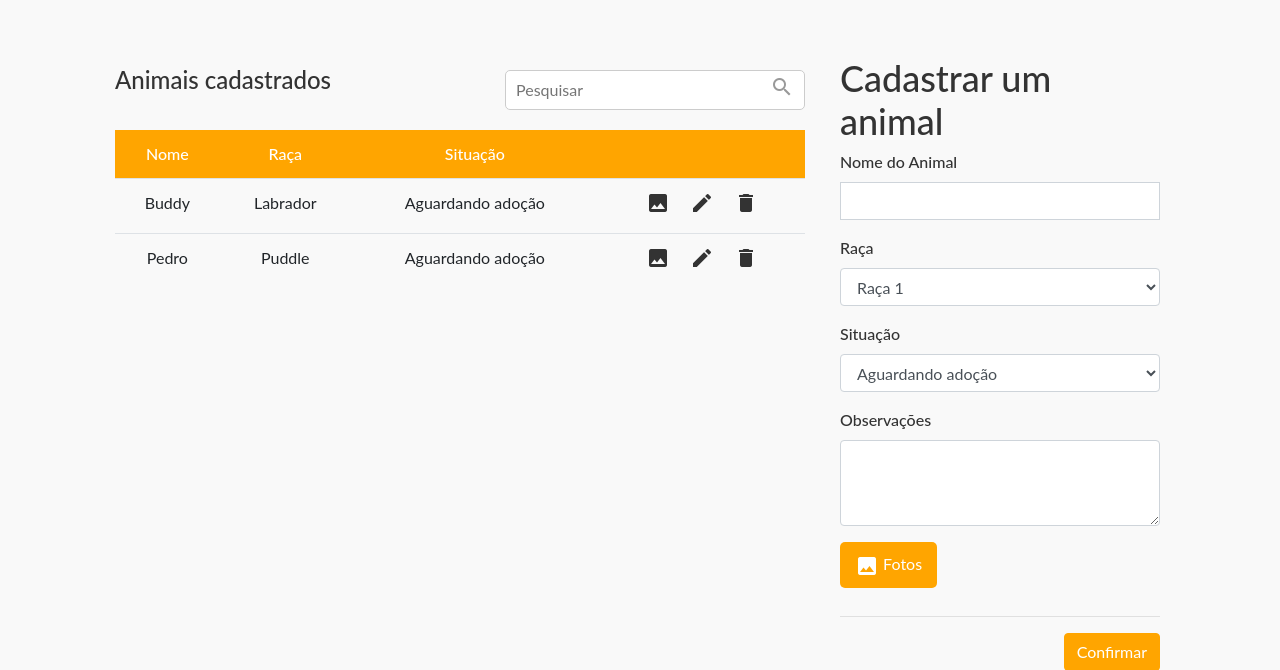
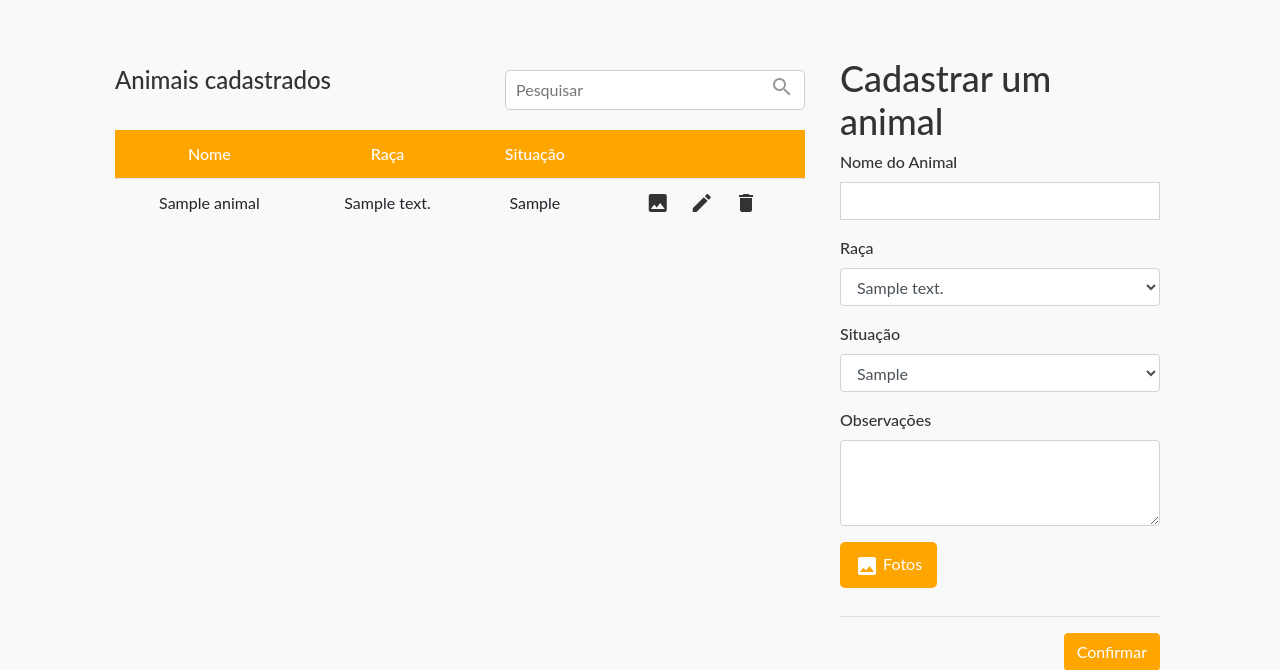
Before and after one commit to EPiaia/projeto-integrador-5, a Django app: page /animais/ in a window 1280 px wide. Shown: the part 92-762 px from the top of the page. Run offline with Django 4.2, Linux system fonts and the light colour scheme; tables that the repository leaves empty hold one stand-in row (values such as "Sample post"); some libraries are stand-ins or nearby versions.

Commit message:
Finalização cadastro de animal (sem fotos)

```diff
--- a/pi5/pi5/models.py
+++ b/pi5/pi5/models.py
@@ -8,6 +8,14 @@ class Tipo(models.Model):
         verbose_name_plural = "Tipos"
     def __str__(self):
         return self.tipo
+
+class Situacao(models.Model):
+    situacao = models.CharField(max_length=30)
+    class Meta:
+        verbose_name = "Situação"
+        verbose_name_plural = "Situações"
+    def __str__(self):
+        return self.situacao
 
 class Raca(models.Model):
     tipo = models.ForeignKey(Tipo, on_delete=models.CASCADE)
@@ -60,7 +68,7 @@ class Animal(models.Model):
     nome = models.CharField(max_length = 60)
     foto = models.ImageField(upload_to='animais')
     observacao = models.CharField(max_length = 200)
-    situacao = models.CharField(max_length = 100)
+    situacao = models.ForeignKey(Situacao, on_delete=models.CASCADE)
     raca = models.ForeignKey(Raca, on_delete=models.CASCADE)
     class Meta:
         verbose_name = "Animal"
--- a/pi5/pi5/urls.py
+++ b/pi5/pi5/urls.py
@@ -34,5 +34,7 @@ urlpatterns = [
     path('relatorioResgates/', views.relatorioResgates, name='relatorioResgates'),
     path('resgates/', views.resgates, name='resgates'),
     path('excluir_raca/<int:id>', views.excluirRaca, name="excluir_raca"),
-    path('editar_raca/<int:id>', views.editarRaca, name="editar_raca")
+    path('editar_raca/<int:id>', views.editarRaca, name="editar_raca"),
+    path('excluir_animal/<int:id>', views.excluirAnimal, name="excluir_animal"),
+    path('editar_animal/<int:id>', views.editarAnimal, name="editar_animal")
 ]
--- a/pi5/pi5/views.py
+++ b/pi5/pi5/views.py
@@ -57,7 +57,55 @@ def adotar(request):
     return render(request, "adotar.html")
 
 def animais(request):
-    return render(request, "animais.html")
+    if request.method == 'POST':
+        animal = Animal(
+            nome = request.POST['nome'].strip(),
+            observacao = request.POST['observacoes'].strip(),
+            situacao = Situacao.objects.get(id=request.POST['situacao']),
+            raca = Raca.objects.get(id=request.POST['raca'])
+        )
+        animal.save()
+        return redirect('animais')
+    else:
+        animais = Animal.objects.all()
+        racas = Raca.objects.all()
+        situacoes = Situacao.objects.all()
+
+        context = {
+            "animais": animais,
+            "racas": racas,
+            "situacoes": situacoes
+        }
+
+        return render(request, "animais.html", context)
+
+def excluirAnimal(request, id):
+    animal = Animal.objects.get(id=id)
+    animal.delete()
+    return redirect('animais')
+
+def editarAnimal(request, id):
+    animal = Animal.objects.get(id=id)
+    if request.method == 'POST':
+        animal.nome = request.POST['nome'].strip()
+        animal.raca = Raca.objects.get(id=request.POST['raca'])
+        animal.situacao = Situacao.objects.get(id=request.POST['situacao'])
+        animal.observacao = request.POST['observacoes'].strip()
+        animal.save()
+        return redirect('animais')
+    else:
+        situacoes = Situacao.objects.all()
+        racas = Raca.objects.all()
+        animais = Animal.objects.all()
+
+        context = {
+            "animal": animal,
+            "animais": animais,
+            "racas": racas,
+            "situacoes": situacoes
+        }
+
+        return render(request, "animais.html", context)
 
 def cadastro(request):
     return render(request, "cadastro.html")
--- a/pi5/templates/animais.html
+++ b/pi5/templates/animais.html
@@ -122,71 +122,60 @@
 							</tr>
 						</thead>
 						<tbody>
+							{% for animal in animais %}
 							<tr>
-								<td>Buddy</td>
-								<td>Labrador</td>
-								<td>Aguardando adoção</td>
+								<td>{{ animal.nome }}</td>
+								<td>{{ animal.raca.descricao }}</td>
+								<td>{{ animal.situacao.situacao }}</td>
 								<td>
 									<button class="icon-button" onclick="openDialog('main-dialog')">
 										<i class="material-icons cad-edit-icon">photo</i>
 									</button>
 									<button class="icon-button ml-3">
-										<i class="material-icons cad-edit-icon">edit</i>
+										<a href="{% url 'editar_animal' animal.id %}"><i class="material-icons cad-edit-icon">edit</i></a>
 									</button>
 									<button class="icon-button ml-3">
-										<i class="material-icons cad-edit-icon">delete</i>
+										<a href="{% url 'excluir_animal' animal.id %}"><i class="material-icons cad-edit-icon">delete</i></a>
 									</button>
 								</td>
 							</tr>
-							<tr>
-								<td>Pedro</td>
-								<td>Puddle</td>
-								<td>Aguardando adoção</td>
-								<td>
-									<button class="icon-button">
-										<i class="material-icons cad-edit-icon">photo</i>
-									</button>
-									<button class="icon-button ml-3">
-										<i class="material-icons cad-edit-icon">edit</i>
-									</button>
-									<button class="icon-button ml-3">
-										<i class="material-icons cad-edit-icon">delete</i>
-									</button>
-								</td>
-							</tr>
+							{% endfor %}
 						</tbody>
 					</table>
 				</div>
 				<div class="col-md-4">
 					<h1>Cadastrar um animal</h1>
-					<form>
+					<form action="{% if animal %}{% url 'editar_animal' animal.id %}{% else %}{% url 'animais' %}{% endif %}" method="post">
+						{% csrf_token %}
 						<div class="form-group">
 							<label for="animal-name">Nome do Animal</label>
-							<input type="text" class="form-control" id="animal-name">
+							<input type="text" class="form-control" id="animal-name" name="nome" value="{% if animal %}{{animal.nome}}{% endif %}">
 						</div>
 						<div class="form-group">
 							<label for="animal-type">Raça</label>
-							<select class="form-control" id="animal-type">
-								<option>Raça 1</option>
-								<option>Raça 2</option>
+							<select class="form-control" id="animal-type" name="raca">
+								{% for raca in racas %}
+								<option value="{{ raca.id }}">{{ raca.descricao }}</option>
+								{% endfor %}
 							</select>
 						</div>
 						<div class="form-group">
 							<label for="animal-type">Situação</label>
-							<select class="form-control" id="animal-type">
-								<option>Aguardando adoção</option>
-								<option>Adotado</option>
+							<select class="form-control" id="animal-type" name="situacao">
+								{% for situacao in situacoes %}
+								<option value="{{ situacao.id }}">{{ situacao.situacao }}</option>
+								{% endfor %}
 							</select>
 						</div>
 						<div class="form-group">
 							<label for="description">Observações</label>
-							<textarea class="form-control" id="description" rows="3" required></textarea>
+							<textarea class="form-control" id="description" rows="3" required name="observacoes">{% if animal %}{{animal.observacao}}{% endif %}</textarea>
 						</div>
 						<div class="image-picker">
 							<label for="file-input" class="file-label">
 								<i class="material-icons d-inline-block align-middle">photo</i> Fotos
 							</label>
-							<input type="file" id="file-input" class="file-input" multiple>
+							<input type="file" id="file-input" class="file-input" multiple name="fotos">
 							<ul class="image-list"></ul>
 						</div>
 						<hr>
```
Also changed, not shown: pi5/pi5/migrations/0004_situacao_alter_animal_situacao.py (added).
